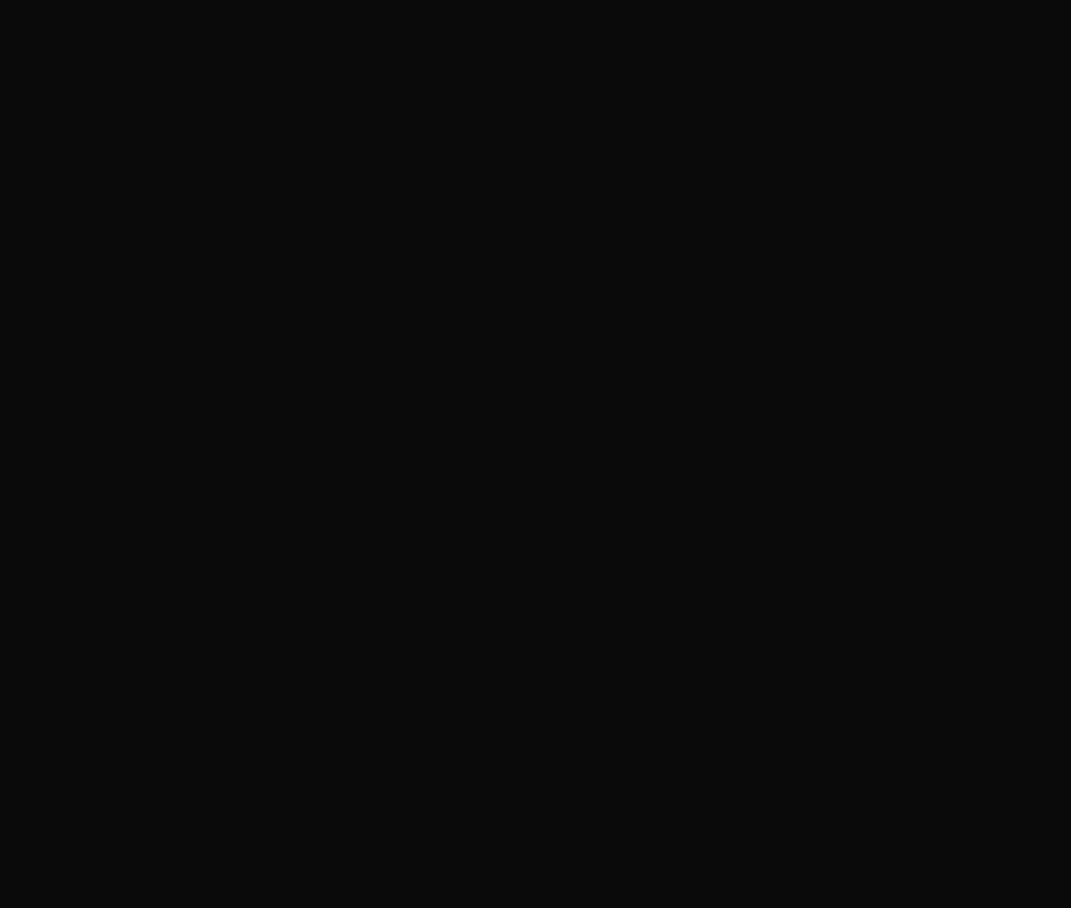
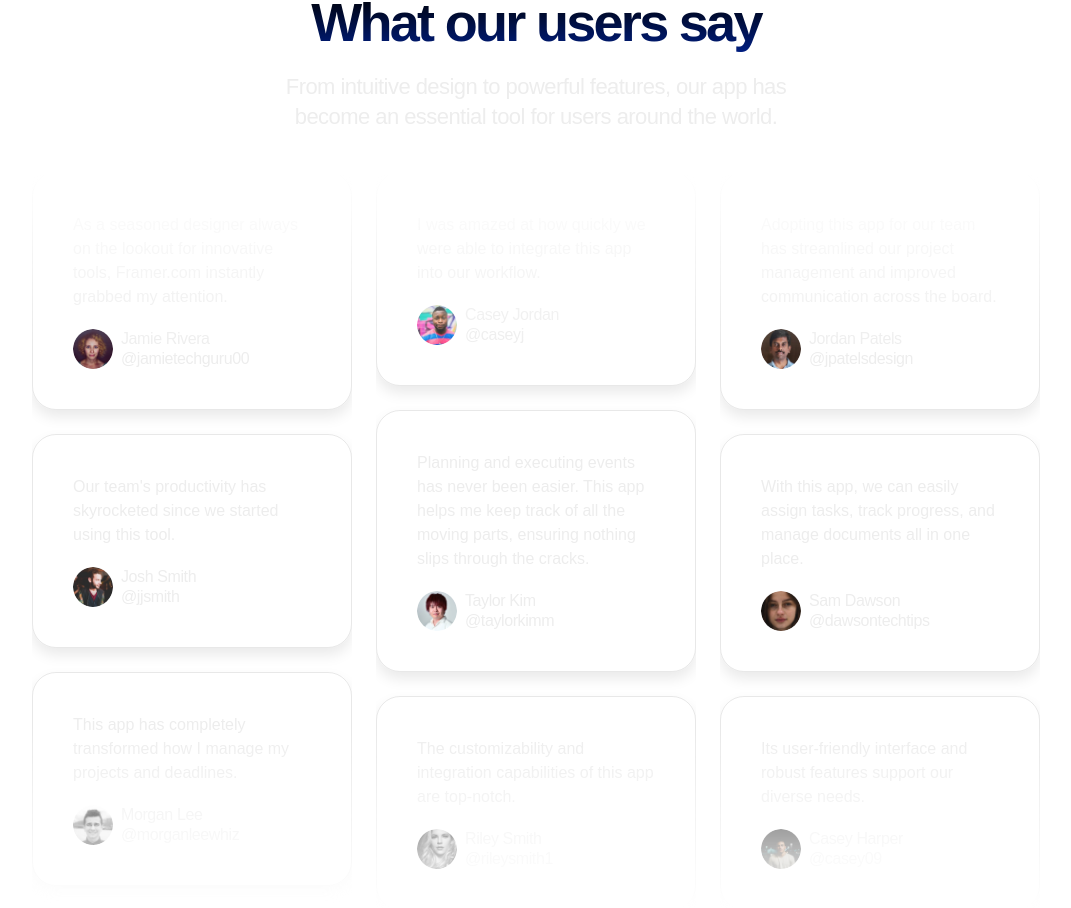
Before and after one commit to Harshalvk/Glimpse, a Next.js app: page / in a window 1280 px wide. Shown: the part 3297-4205 px from the top of the page, without its empty margins (104-1175 px from the left). Before the commit the page ends 3239 px from the top, so only its background shows below. Built offline with nearby package versions, Linux system fonts and the light colour scheme.

Commit message:
ADD: Testimonials section

```diff
--- a/src/app/globals.css
+++ b/src/app/globals.css
@@ -56,6 +56,10 @@
   }
 
   .section-heading {
-    @apply max-w-[540px] mx-auto
+    @apply max-w-[540px] mx-auto;
+  }
+
+  .card {
+    @apply p-10 border border-solid border-[#222222]/10 rounded-3xl shadow-[0_7px_14px_#EAEAEA] max-w-xs w-full
   }
 }
--- a/src/app/page.tsx
+++ b/src/app/page.tsx
@@ -3,6 +3,7 @@
 import LogoTicker from "@/components/LogoTicker";
 import ProductShowcase from "@/components/ProductShowcase";
 import Pricing from "@/components/Pricing";
+import { Testimonials } from "@/components/Testimonials";
 
 export default function Home() {
   return (
@@ -12,6 +13,7 @@
       <LogoTicker />
       <ProductShowcase />
       <Pricing />
+      <Testimonials/>
     </>
   );
 }
--- /dev/null
+++ b/src/components/Testimonials.tsx
@@ -0,0 +1,133 @@
+import avatar1 from "@/assets/avatar-1.png";
+import avatar2 from "@/assets/avatar-2.png";
+import avatar3 from "@/assets/avatar-3.png";
+import avatar4 from "@/assets/avatar-4.png";
+import avatar5 from "@/assets/avatar-5.png";
+import avatar6 from "@/assets/avatar-6.png";
+import avatar7 from "@/assets/avatar-7.png";
+import avatar8 from "@/assets/avatar-8.png";
+import avatar9 from "@/assets/avatar-9.png";
+import Image from "next/image";
+import { twMerge } from "tailwind-merge";
+
+const testimonials = [
+  {
+    text: "As a seasoned designer always on the lookout for innovative tools, Framer.com instantly grabbed my attention.",
+    imageSrc: avatar1.src,
+    name: "Jamie Rivera",
+    username: "@jamietechguru00",
+  },
+  {
+    text: "Our team's productivity has skyrocketed since we started using this tool. ",
+    imageSrc: avatar2.src,
+    name: "Josh Smith",
+    username: "@jjsmith",
+  },
+  {
+    text: "This app has completely transformed how I manage my projects and deadlines.",
+    imageSrc: avatar3.src,
+    name: "Morgan Lee",
+    username: "@morganleewhiz",
+  },
+  {
+    text: "I was amazed at how quickly we were able to integrate this app into our workflow.",
+    imageSrc: avatar4.src,
+    name: "Casey Jordan",
+    username: "@caseyj",
+  },
+  {
+    text: "Planning and executing events has never been easier. This app helps me keep track of all the moving parts, ensuring nothing slips through the cracks.",
+    imageSrc: avatar5.src,
+    name: "Taylor Kim",
+    username: "@taylorkimm",
+  },
+  {
+    text: "The customizability and integration capabilities of this app are top-notch.",
+    imageSrc: avatar6.src,
+    name: "Riley Smith",
+    username: "@rileysmith1",
+  },
+  {
+    text: "Adopting this app for our team has streamlined our project management and improved communication across the board.",
+    imageSrc: avatar7.src,
+    name: "Jordan Patels",
+    username: "@jpatelsdesign",
+  },
+  {
+    text: "With this app, we can easily assign tasks, track progress, and manage documents all in one place.",
+    imageSrc: avatar8.src,
+    name: "Sam Dawson",
+    username: "@dawsontechtips",
+  },
+  {
+    text: "Its user-friendly interface and robust features support our diverse needs.",
+    imageSrc: avatar9.src,
+    name: "Casey Harper",
+    username: "@casey09",
+  },
+];
+
+const firstColumn = testimonials.slice(0, 3);
+const secondColumn = testimonials.slice(3, 6);
+const thirdColumn = testimonials.slice(6, 9);
+
+const TestimonialsColumn = (props: {
+  className?: string;
+  testimonials: typeof testimonials;
+}) => (
+  <div
+    className={twMerge(
+      "flex flex-col gap-6 mt-10 [mask-image:linear-gradient(to_bottom,transparent,black_25%,black_75%,transparent)]",
+      props.className
+    )}
+  >
+    {props.testimonials.map(({ imageSrc, name, text, username }) => (
+      <div className="card">
+        <div>{text}</div>
+        <div className="flex items-center gap-2 mt-5">
+          <Image
+            src={imageSrc}
+            alt={name}
+            width={40}
+            height={40}
+            className="h-10 w-10 rounded-full"
+          />
+          <div className="flex flex-col">
+            <div className="font-medium tracking-tight leading-5">{name}</div>
+            <div className="leading-5 tracking-tight">{username}</div>
+          </div>
+        </div>
+      </div>
+    ))}
+  </div>
+);
+
+export const Testimonials = () => {
+  return (
+    <section className="bg-white">
+      <div className="container">
+        <div className="section-heading">
+          <div className="flex justify-center">
+            <div className="tag">Testimonials</div>
+          </div>
+          <h2 className="section-title mt-5">What our users say</h2>
+          <p className="section-description mt-5">
+            From intuitive design to powerful features, our app has become an
+            essential tool for users around the world.
+          </p>
+        </div>
+        <div className="flex justify-center gap-6">
+          <TestimonialsColumn testimonials={firstColumn} />
+          <TestimonialsColumn
+            testimonials={secondColumn}
+            className="hidden md:flex"
+          />
+          <TestimonialsColumn
+            testimonials={thirdColumn}
+            className="hidden lg:flex"
+          />
+        </div>
+      </div>
+    </section>
+  );
+};
```
